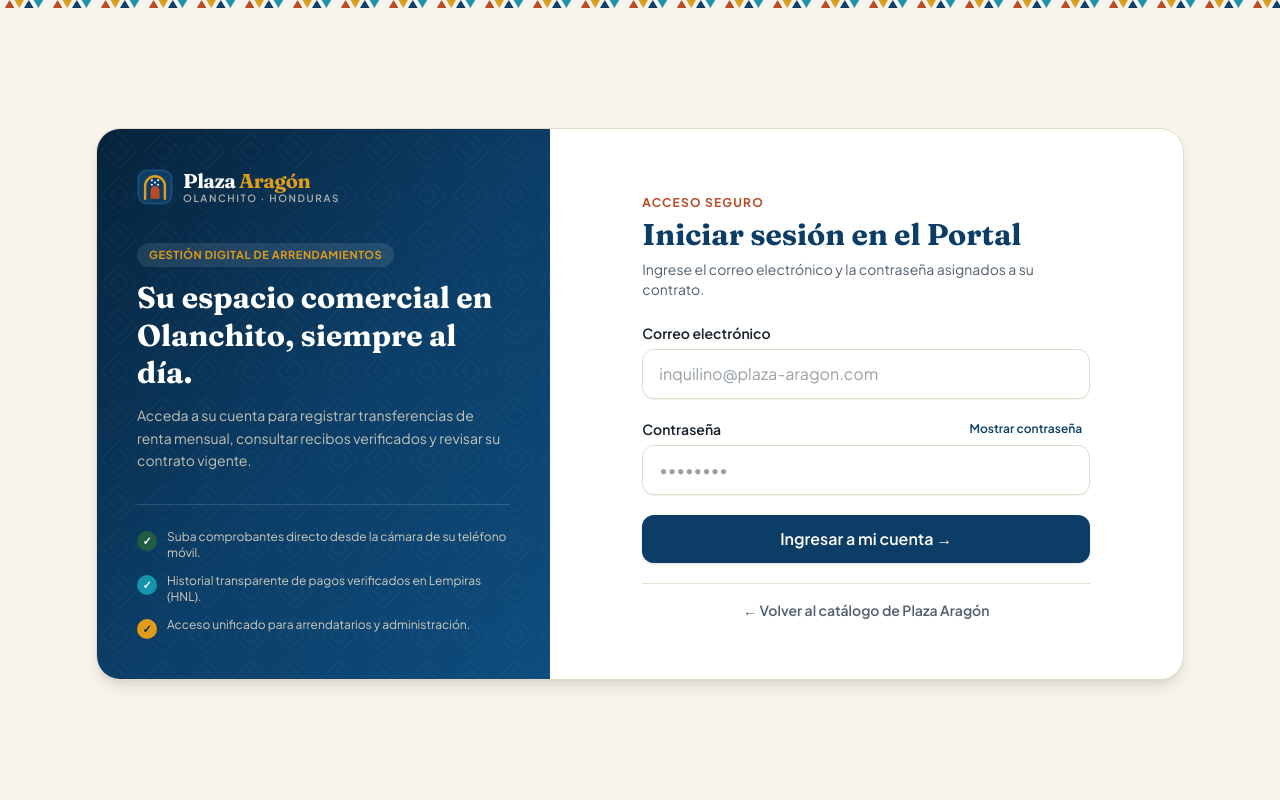
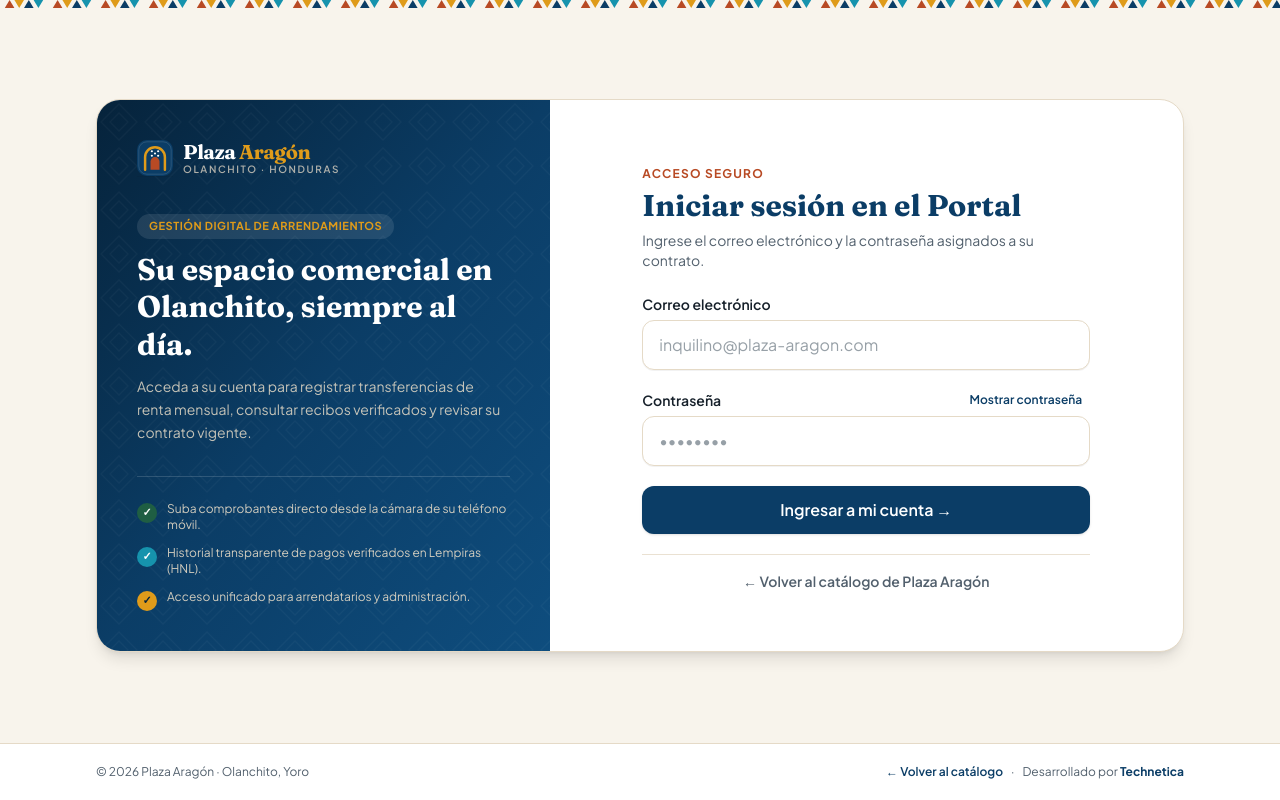
Before and after one commit to tabuenam/plaza-aragon-react, a Next.js app: page /ingresar in a window 1280 px wide. Built offline with nearby package versions, Linux system fonts and the light colour scheme.

Commit message:
feat: add Technetica developer credit component to application footers

```diff
--- a/src/app/admin/layout.tsx
+++ b/src/app/admin/layout.tsx
@@ -3,6 +3,7 @@ import Link from "next/link";
 import { requireAdmin } from "@/lib/auth";
 import { signOutAction } from "@/app/ingresar/actions";
 import { Logo } from "@/components/logo";
+import { TechneticaCredit } from "@/components/technetica-credit";
 import { AdminBreadcrumbs, AdminNavTabs } from "@/app/admin/admin-nav";
 import { AdminToastProvider } from "@/app/admin/admin-toast";
 
@@ -91,9 +92,13 @@ export default async function AdminLayout({ children }: { children: ReactNode })
         <footer className="border-t border-crema bg-white py-6">
           <div className="mx-auto flex max-w-6xl flex-col items-center justify-between gap-2 px-4 text-xs text-piedra sm:flex-row sm:px-6">
             <span>Plaza Aragón · Panel de Propietario y Control de Arrendamientos · Olanchito, Yoro</span>
-            <Link href="/" className="font-semibold text-azul hover:underline">
-              Ver vitrina pública →
-            </Link>
+            <div className="flex flex-wrap items-center justify-center gap-2 sm:justify-end">
+              <Link href="/" className="font-semibold text-azul hover:underline">
+                Ver vitrina pública →
+              </Link>
+              <span>·</span>
+              <TechneticaCredit />
+            </div>
           </div>
         </footer>
       </div>
--- a/src/app/ingresar/page.tsx
+++ b/src/app/ingresar/page.tsx
@@ -1,5 +1,6 @@
 import { SignInForm } from "@/app/ingresar/sign-in-form";
 import { Logo } from "@/components/logo";
+import { TechneticaCredit } from "@/components/technetica-credit";
 import type { Metadata } from "next";
 import Link from "next/link";
 
@@ -78,6 +79,19 @@ export default function IngresarPage() {
           </div>
         </div>
       </main>
+
+      <footer className="border-t border-crema bg-white py-5">
+        <div className="mx-auto flex max-w-6xl flex-col items-center justify-between gap-2 px-4 text-xs text-piedra sm:flex-row sm:px-6 lg:px-8">
+          <span>© {new Date().getFullYear()} Plaza Aragón · Olanchito, Yoro</span>
+          <div className="flex flex-wrap items-center justify-center gap-2 sm:justify-end">
+            <Link href="/" className="font-semibold text-azul hover:underline">
+              ← Volver al catálogo
+            </Link>
+            <span>·</span>
+            <TechneticaCredit />
+          </div>
+        </div>
+      </footer>
     </div>
   );
 }
--- a/src/app/page.tsx
+++ b/src/app/page.tsx
@@ -1,5 +1,6 @@
 import { PlazaInteractiveSection } from "@/app/catalog-explorer";
 import { Logo } from "@/components/logo";
+import { TechneticaCredit } from "@/components/technetica-credit";
 import { getPublicSpaces } from "@/lib/data";
 import type { Space } from "@/lib/types";
 import Link from "next/link";
@@ -216,6 +217,8 @@ export default async function HomePage() {
               </Link>
               <span>·</span>
               <span>© {new Date().getFullYear()} Plaza Aragón</span>
+              <span>·</span>
+              <TechneticaCredit />
             </div>
           </div>
         </div>
--- a/src/app/portal/layout.tsx
+++ b/src/app/portal/layout.tsx
@@ -3,6 +3,7 @@ import Link from "next/link";
 import { requireTenant } from "@/lib/auth";
 import { signOutAction } from "@/app/ingresar/actions";
 import { Logo } from "@/components/logo";
+import { TechneticaCredit } from "@/components/technetica-credit";
 
 export const instant = false;
 
@@ -52,9 +53,13 @@ export default async function TenantPortalLayout({ children }: { children: React
       <footer className="border-t border-crema bg-white py-6">
         <div className="mx-auto flex max-w-6xl flex-col items-center justify-between gap-2 px-4 text-xs text-piedra sm:flex-row sm:px-6">
           <span>Plaza Aragón · Portal Digital de Inquilinos · Olanchito, Yoro</span>
-          <Link href="/" className="font-semibold text-azul hover:underline">
-            Ir a página principal
-          </Link>
+          <div className="flex flex-wrap items-center justify-center gap-2 sm:justify-end">
+            <Link href="/" className="font-semibold text-azul hover:underline">
+              Ir a página principal
+            </Link>
+            <span>·</span>
+            <TechneticaCredit />
+          </div>
         </div>
       </footer>
     </div>
--- /dev/null
+++ b/src/components/technetica-credit.tsx
@@ -0,0 +1,7 @@
+export function TechneticaCredit() {
+  return (
+    <span className="text-piedra">
+      Desarrollado por <strong className="font-bold text-azul">Technetica</strong>
+    </span>
+  );
+}
```
